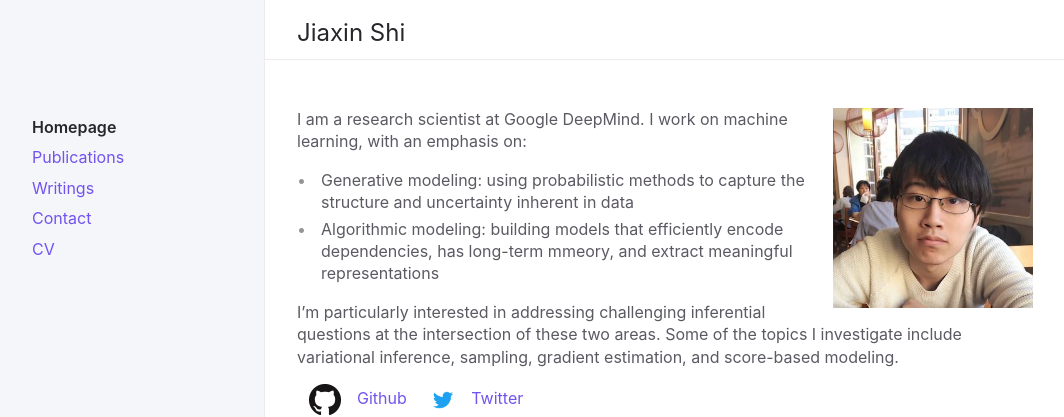
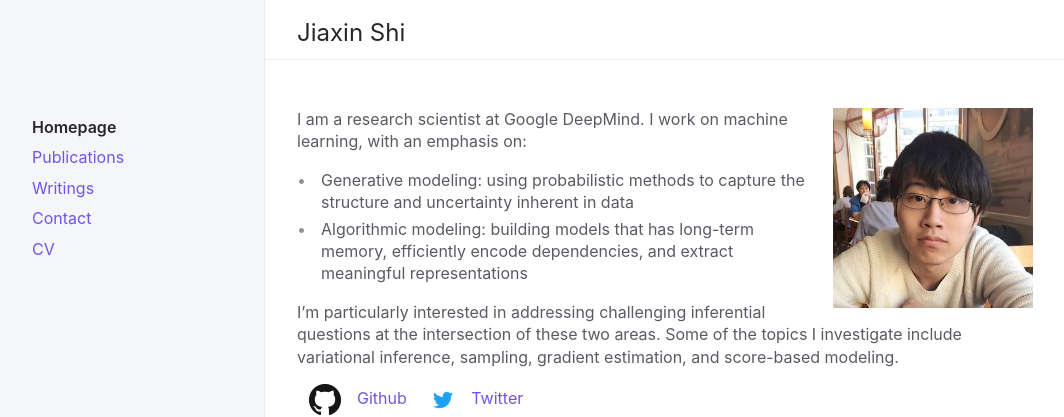
Before and after one commit to thjashin/thjashin.github.io, a Jekyll site: the page built from index.md, in a window 1280 px wide. Shown: the top 417 px of the page, without its empty margins (91-1155 px from the left). Built offline with Jekyll 4.4.1, drawn with Linux system fonts in a browser that asks for light colours.

Commit message:
Update index.md

```diff
--- a/index.md
+++ b/index.md
@@ -10,7 +10,7 @@ permalink: /
 I am a research scientist at Google DeepMind. I work on machine learning, with an emphasis on:
 
 * Generative modeling: using probabilistic methods to capture the structure and uncertainty inherent in data
-* Algorithmic modeling: building models that efficiently encode dependencies, has long-term mmeory, and extract meaningful representations
+* Algorithmic modeling: building models that has long-term memory, efficiently encode dependencies, and extract meaningful representations
 
 I'm particularly interested in addressing challenging inferential questions at the intersection of these two areas. Some of the topics I investigate include variational inference, sampling, gradient estimation, and score-based modeling.
 <!--
```
